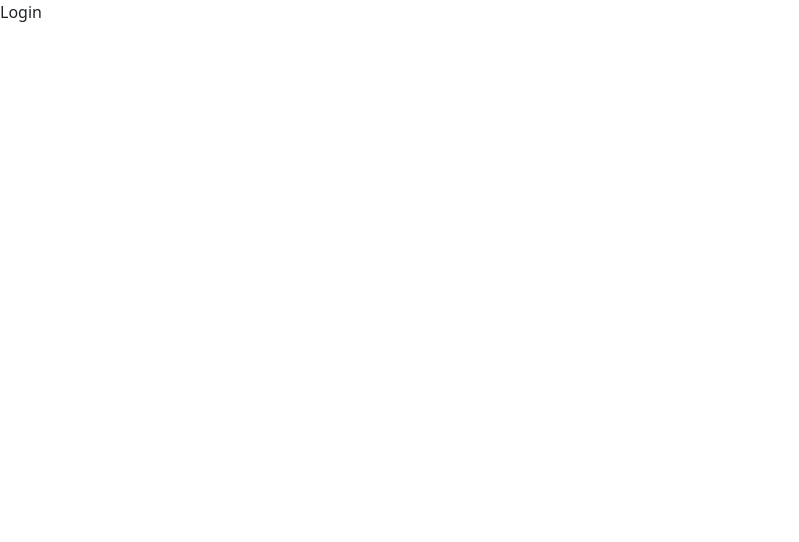
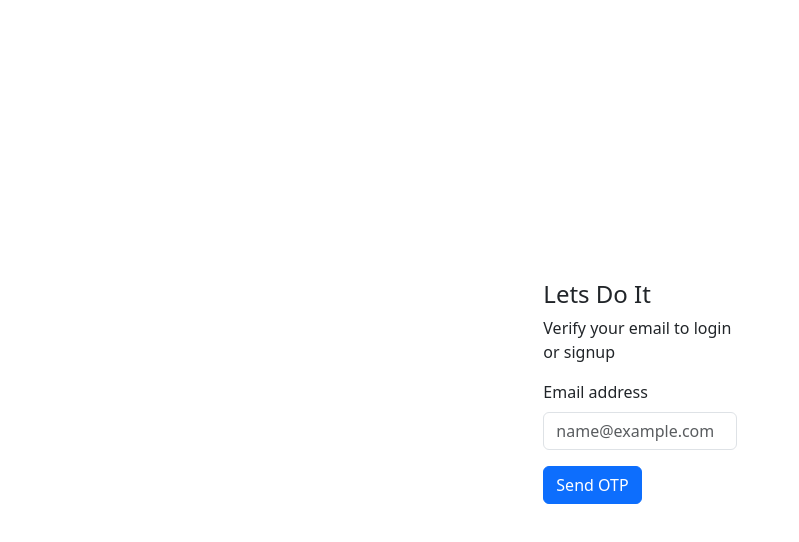
Before and after one commit to Helius-18/LetsDoIt, a React (Create React App) app: page / in a window 1280 px wide. Shown: the top 542 px of the page, without its empty margins (0-799 px from the left). Built offline with nearby package versions, Linux system fonts and the light colour scheme.

Commit message:
login page implementation

```diff
--- a/src/components/Login.js
+++ b/src/components/Login.js
@@ -1,8 +1,52 @@
-import React from 'react'
+import React, { useState } from 'react'
+import { Navigate } from "react-router-dom";
 
 const Login = () => {
+  const [otpSent, setOtpSent] = useState(false);
+  const [isAuth, setIsAuth] = useState(false);
+
+  const sendOtp = () => {
+    setOtpSent(true);
+  }
+
+  const verifyOtp = () => {
+    setIsAuth(true);
+  }
+
   return (
-    <div>Login</div>
+    isAuth ?
+      (<Navigate to="/dashboard" replace={true} />)
+      :
+      (<div style={{ 'height': '100vh' }}>
+        <div className="h-100 d-flex align-items-center justify-content-center row">
+          <div className="col-11 col-md-2">
+            <div className='mb-3'>
+              <h4>Lets Do It</h4>
+              <p>Verify your email to login or signup</p>
+            </div>
+            <div className="mb-3">
+              <label htmlFor="email" className="form-label">Email address</label>
+              <input type="email" className="form-control" id="email" placeholder="name@example.com" />
+            </div>
+            {otpSent ? (
+              <div>
+                <div className="mb-3">
+                  <label htmlFor="inputotp" className="form-label">Enter OTP</label>
+                  <input type="password" id="inputotp" className="form-control" />
+                </div>
+                <div className="mb-3 d-flex gap-2">
+                  <button type="button" className="btn btn-primary" onClick={verifyOtp}>Verify</button>
+                  <button type="button" className="btn btn-outline-secondary">Resend</button>
+                </div>
+              </div>
+            ) : (
+              <div className="mb-3">
+                <button type="button" className="btn btn-primary" onClick={sendOtp}>Send OTP</button>
+              </div>
+            )}
+          </div>
+        </div>
+      </div>)
   )
 }
 
```
